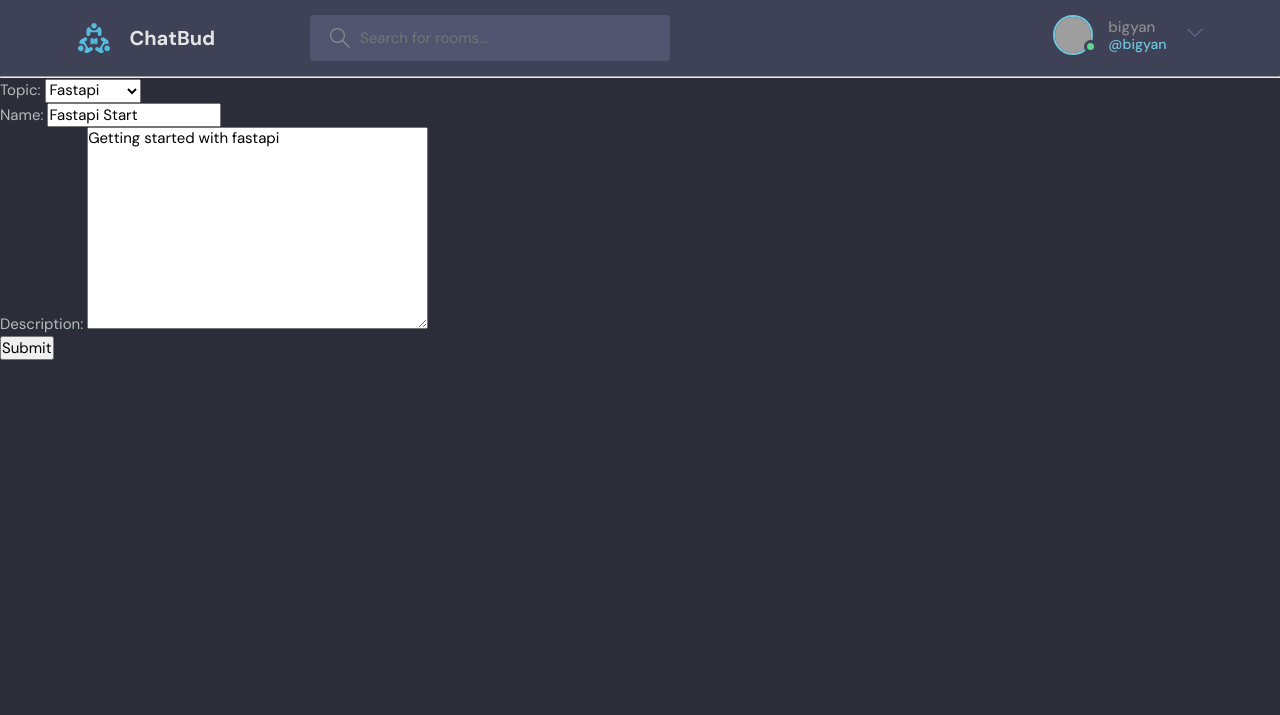
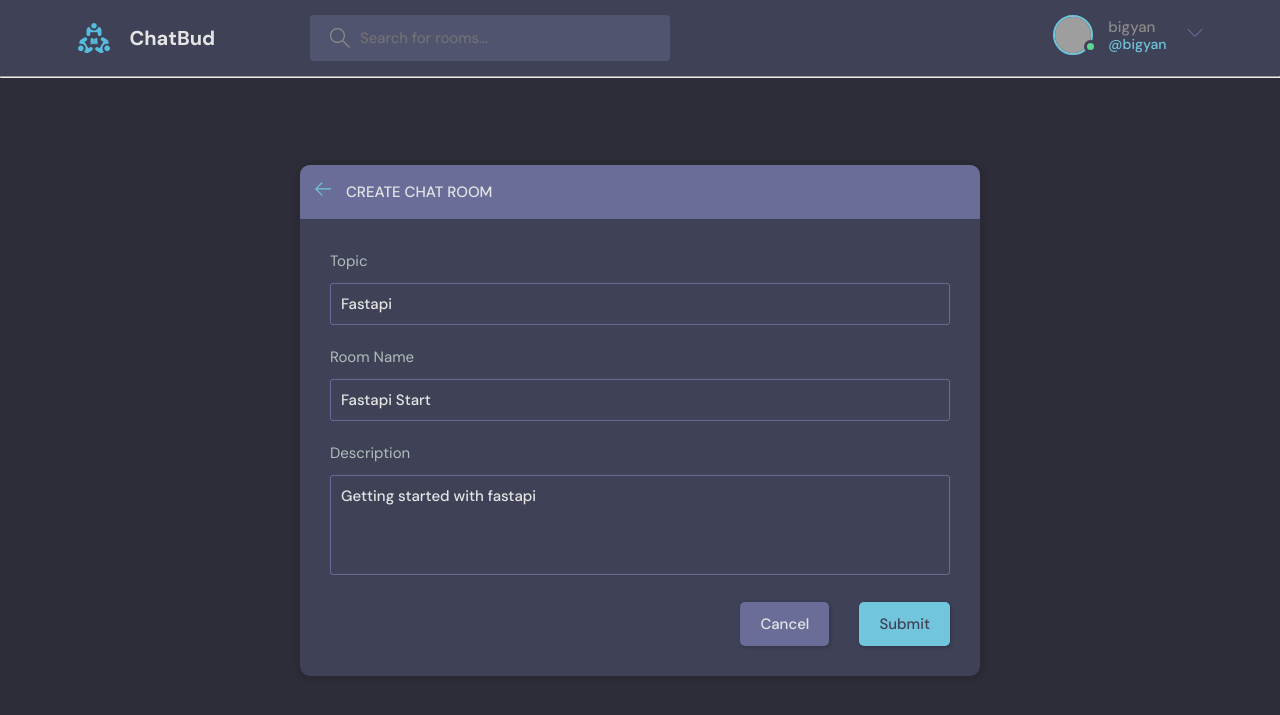
Before and after one commit to bigyan08/chat_room, a Django app: page /update-room/13/ in a window 1280 px wide. Shown: the top 715 px of the page. Run offline with Django 4.2, Linux system fonts and the light colour scheme; a user stored in the database is signed in; data comes from the database, SQL or seed files in the repository; both versions use the stored data as it was after the commit; grey boxes are pictures that could not be loaded.

Commit message:
theme installation all done

```diff
--- a/chatbud/chatapp/templates/chatapp/home.html
+++ b/chatbud/chatapp/templates/chatapp/home.html
@@ -32,7 +32,7 @@
               <h2>Study Room</h2>
               <p>{{ room_count }} Rooms available</p>
             </div>
-            <a class="btn btn--main" href="create-room.html">
+            <a class="btn btn--main" href="{%url 'create-room' %}">
               <svg version="1.1" xmlns="http://www.w3.org/2000/svg" width="32" height="32" viewBox="0 0 32 32">
                 <title>add</title>
                 <path
--- a/chatbud/chatapp/templates/chatapp/room_form.html
+++ b/chatbud/chatapp/templates/chatapp/room_form.html
@@ -1,10 +1,71 @@
 {% extends 'main.html' %}
 {% block content %}
-    <div>
-        <form action="" method="POST">
+ <main class="create-room layout">
+    <div class="container">
+      <div class="layout__box">
+        <div class="layout__boxHeader">
+          <div class="layout__boxTitle">
+            <a href="{% url 'index' %}">
+              <svg version="1.1" xmlns="http://www.w3.org/2000/svg" width="32" height="32" viewBox="0 0 32 32">
+                <title>arrow-left</title>
+                <path
+                  d="M13.723 2.286l-13.723 13.714 13.719 13.714 1.616-1.611-10.96-10.96h27.625v-2.286h-27.625l10.965-10.965-1.616-1.607z">
+                </path>
+              </svg>
+            </a>
+            <h3>Create Chat Room</h3>
+          </div>
+        </div>
+        <div class="layout__body">
+          <form class="form" action="" method="POST">
             {% csrf_token %}
-            {{ form.as_p }}
-            <input type="submit" value="Submit">
-        </form>
+            <div class="form__group">
+              <label for="room_name">Topic</label>
+              <input type="text" name="topic" list="topic-list" value="{{room.topic.name}}" required>
+              <datalist id="topic-list">
+                <select id="room_topic">
+                  {% for topic in topics %}
+                      <option value="{{ topic.name }}">{{topic.name}}</option>
+                  {% endfor %}
+                </select>
+              </datalist>
+            </div>
+            <div class="form__group">
+              <label for="room_name">Room Name</label>
+              {{form.name}}
+            </div>
+            <div class="form__group">
+              <label for="room_name">Description</label>
+              {{form.description}}
+            </div>
+
+
+
+            <!-- <div class="form__group">
+              <label for="room_topic">Topic</label>
+              <input required type="text" name="topic" id="room_topic" list="topic-list" />
+              <datalist id="topic-list">
+                <select id="room_topic">
+                  <option value="">Select your topic</option>
+                  <option value="Python">Python</option>
+                  <option value="Django">Django</option>
+                </select>
+              </datalist>
+
+            </div>
+ -->
+
+            <!-- <div class="form__group">
+              <label for="room_about">About</label>
+              <textarea name="room_about" id="room_about" placeholder="Write about your study group..."></textarea>
+            </div> -->
+            <div class="form__action">
+              <a class="btn btn--dark" href="index.html">Cancel</a>
+              <button class="btn btn--main" type="submit">Submit</button>
+            </div>
+          </form>
+        </div>
+      </div>
     </div>
+  </main>
 {% endblock %}
--- a/chatbud/chatapp/views.py
+++ b/chatbud/chatapp/views.py
@@ -46,15 +46,19 @@ def room(request,pk):
 @login_required(login_url='login')
 def createRoom(request):
     form = RoomForm()
+    topics = Topic.objects.all()
     if request.method == "POST":
-        form = RoomForm(request.POST)
-        if form.is_valid():
-            room = form.save(commit=False)
-            room.host = request.user
-            room.save()
-            return redirect('index')
+        topic_name = request.POST.get('topic')
+        topic, created = Topic.objects.get_or_create(name=topic_name) # this basically means when a user selects the already existent topic then created becomes false but if user enters new topic then it gets in created variable
+        Room.objects.create(
+            host = request.user,
+            topic= topic,
+            name = request.POST.get('name'),
+            description = request.POST.get('description')
+        )
+        return redirect('index')
 
-    context = {'form':form}
+    context = {'form':form, 'topics':topics}
     return render(request,'chatapp/room_form.html',context)
 
 
@@ -62,15 +66,19 @@ def createRoom(request):
 def updateRoom(request,pk):
     room = Room.objects.get(id=pk)
     form = RoomForm(instance=room)
+    topics = Topic.objects.all()
     # till now anybody can just enter the id of the room and update. we must ensure that only room user can do so.
     if request.user != room.host:
         return HttpResponse("You are not allowed to do so.")
     if request.method == "POST":
-        form = RoomForm(request.POST,instance=room)
-        if form.is_valid():
-            form.save()
-            return redirect('index')
-    context = {'form':form}
+        topic_name = request.POST.get('topic')
+        topic, created = Topic.objects.get_or_create(name=topic_name) # this basically means when a user selects the already existent topic then created becomes false but if user enters new topic then it gets in created variable
+        room.name = request.POST.get('name')
+        room.description = request.POST.get('description')
+        room.topic = topic
+        room.save()
+        return redirect('index')
+    context = {'form':form , 'topics':topics, 'room':room}
     return render(request,'chatapp/room_form.html',context)
 
 @login_required(login_url='login')
```
Also changed, not shown: chatbud/chatapp/templates/chatapp/room_form_old.html (added, +10 -0 lines), chatbud/db.sqlite3.
